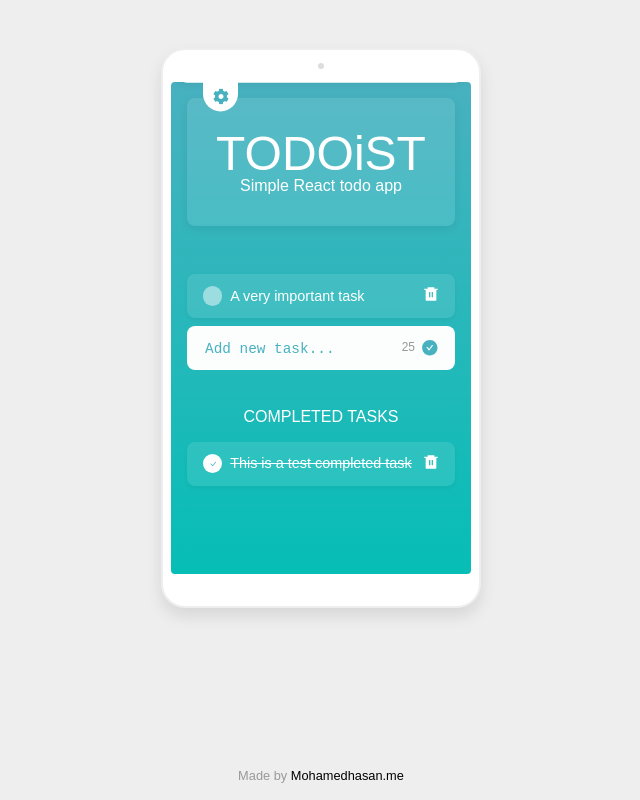
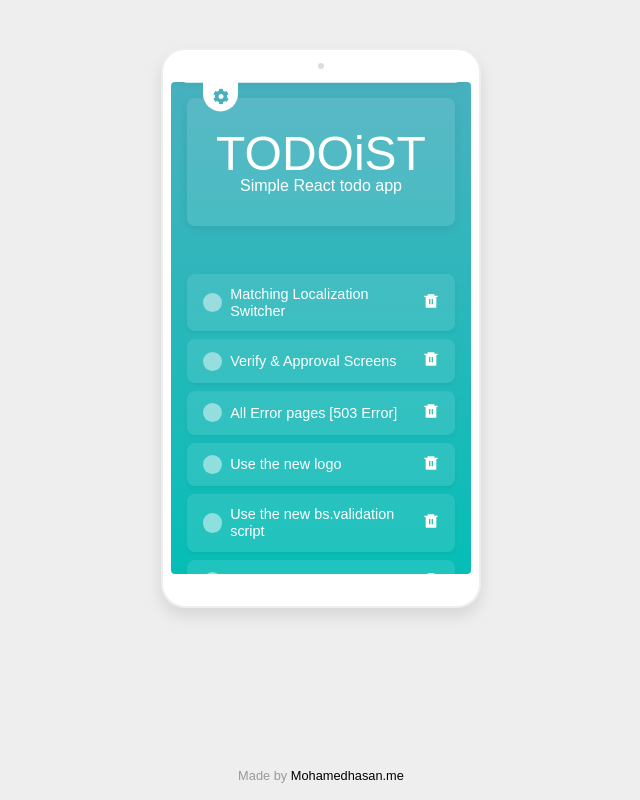
Before and after one commit to mhmdhasan/todo-app, a React (Create React App) app: page / in a window 1280 px wide. Shown: the whole page, without its empty margins (319-959 px from the left). Built offline with nearby package versions, Linux system fonts and the light colour scheme.

Commit message:
Update App.js

```diff
--- a/src/App.js
+++ b/src/App.js
@@ -8,6 +8,36 @@ import { nanoid } from 'nanoid';
 
 function App() {
 	const TasksData = [
+		{
+			id: nanoid(),
+			text: 'Matching Localization Switcher',
+			status: false,
+		},
+		{
+			id: nanoid(),
+			text: 'Verify & Approval Screens',
+			status: false,
+		},
+		{
+			id: nanoid(),
+			text: 'All Error pages [503 Error]',
+			status: false,
+		},
+		{
+			id: nanoid(),
+			text: 'Use the new logo',
+			status: false,
+		},
+		{
+			id: nanoid(),
+			text: 'Use the new bs.validation script',
+			status: false,
+		},
+		{
+			id: nanoid(),
+			text: 'Use the new syle css file',
+			status: false,
+		},
 		{
 			id: nanoid(),
 			text: 'This is a test completed task',
```
